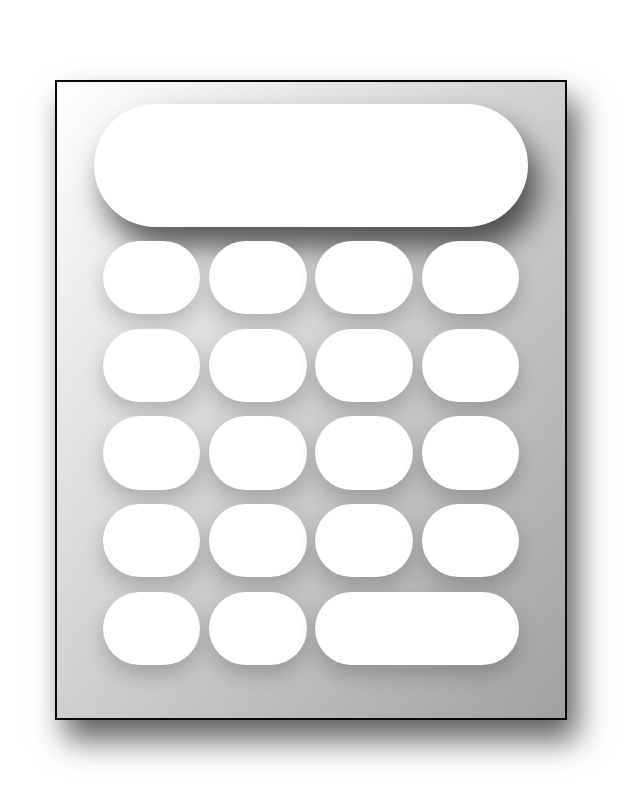
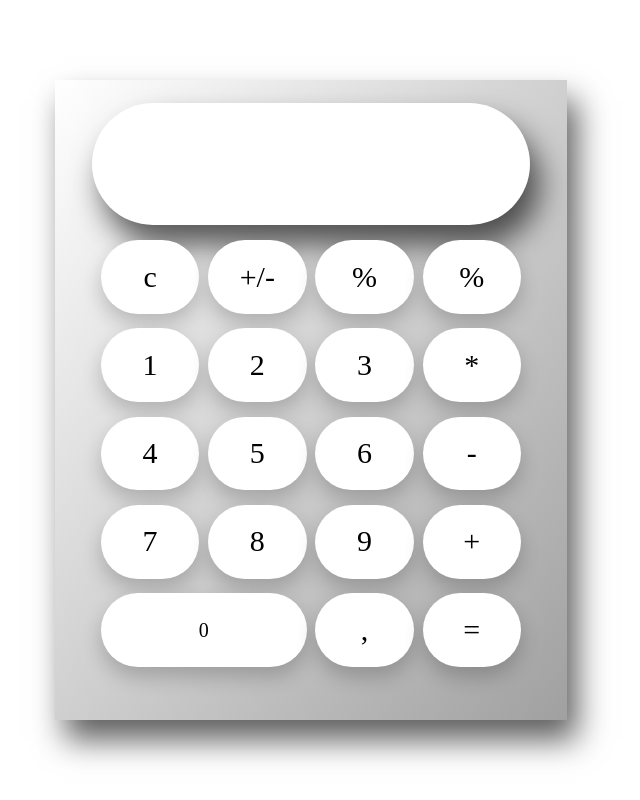
Before and after one commit to shazy89/calculator, a JavaScript app: page / in a window 1280 px wide. Shown: the whole page, without its empty margins (329-969 px from the left). Built offline with nearby package versions, Linux system fonts and the light colour scheme; the HTML template or start-up script is replaced by a standard one.

Commit message:
css updates

```diff
--- a/src/App.css
+++ b/src/App.css
@@ -28,7 +28,7 @@ html {
     rgba(255, 255, 255, 0.836),
     rgba(85, 85, 85, 0.555)
   );
-  border: 2px solid #080808;
+  border: transparent;
   width: 40%;
   height: 80vh;
   position: absolute;
@@ -67,15 +67,7 @@ html {
   text-decoration: none;
   outline: none;
   transition: all 0.2s;
-}
-.btn:hover {
-  transform: translateY(-3px);
-  box-shadow: 0 10px 20px rgba(0, 0, 0, 0.2);
-}
-
-.btn:active {
-  transform: translate(-1px);
-  box-shadow: 0 5px 10px rgba(0, 0, 0, 0.2);
+  font-size: 150%;
 }
 
 .btn-zero {
@@ -88,3 +80,14 @@ html {
   box-shadow: 0 10px 20px rgba(0, 0, 0, 0.2);
   outline: none;
 }
+.btn:hover,
+.btn-zero:hover {
+  transform: translateY(-3px);
+  box-shadow: 0 10px 20px rgba(0, 0, 0, 0.2);
+}
+
+.btn:active,
+.btn-zero:active {
+  transform: translate(-1px);
+  box-shadow: 0 5px 10px rgba(0, 0, 0, 0.2);
+}
--- a/src/App.js
+++ b/src/App.js
@@ -7,34 +7,34 @@ const App = () => {
         <div className="digit-screen box"></div>
 
         <div className="buttons-row">
-          <button className="btn pure-u-1-4"></button>
-          <button className="btn pure-u-1-4"></button>
-          <button className="btn pure-u-1-4"></button>
-          <button className="btn pure-u-1-4"></button>
+          <button className="btn pure-u-1-4">c</button>
+          <button className="btn pure-u-1-4">+/-</button>
+          <button className="btn pure-u-1-4">%</button>
+          <button className="btn pure-u-1-4">%</button>
         </div>
         <div className="buttons-row">
-          <button className="btn pure-u-1-4"></button>
-          <button className="btn pure-u-1-4"></button>
-          <button className="btn pure-u-1-4"></button>
-          <button className="btn pure-u-1-4"></button>
+          <button className="btn pure-u-1-4">1</button>
+          <button className="btn pure-u-1-4">2</button>
+          <button className="btn pure-u-1-4">3</button>
+          <button className="btn pure-u-1-4">*</button>
         </div>
         <div className="buttons-row">
-          <button className="btn pure-u-1-4"></button>
-          <button className="btn pure-u-1-4"></button>
-          <button className="btn pure-u-1-4"></button>
-          <button className="btn pure-u-1-4"></button>
+          <button className="btn pure-u-1-4">4</button>
+          <button className="btn pure-u-1-4">5</button>
+          <button className="btn pure-u-1-4">6</button>
+          <button className="btn pure-u-1-4">-</button>
         </div>
         <div className="buttons-row">
-          <button className="btn pure-u-1-4"></button>
-          <button className="btn pure-u-1-4"></button>
-          <button className="btn pure-u-1-4"></button>
-          <button className="btn pure-u-1-4"></button>
+          <button className="btn pure-u-1-4">7</button>
+          <button className="btn pure-u-1-4">8</button>
+          <button className="btn pure-u-1-4">9</button>
+          <button className="btn pure-u-1-4">+</button>
         </div>
 
         <div className="buttons-row">
-          <button className="btn pure-u-1-3"></button>
-          <button className="btn pure-u-1-3"></button>
-          <button className="btn-zero pure-u-1-3"></button>
+          <button className="btn-zero pure-u-1-3">0</button>
+          <button className="btn pure-u-1-3">,</button>
+          <button className="btn pure-u-1-3">=</button>
         </div>
       </div>
     </div>
```
